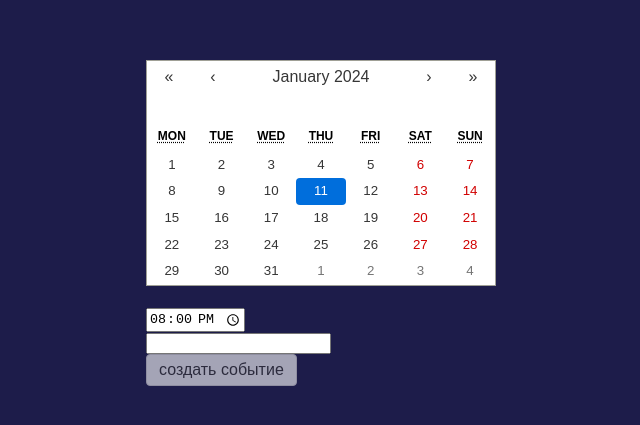
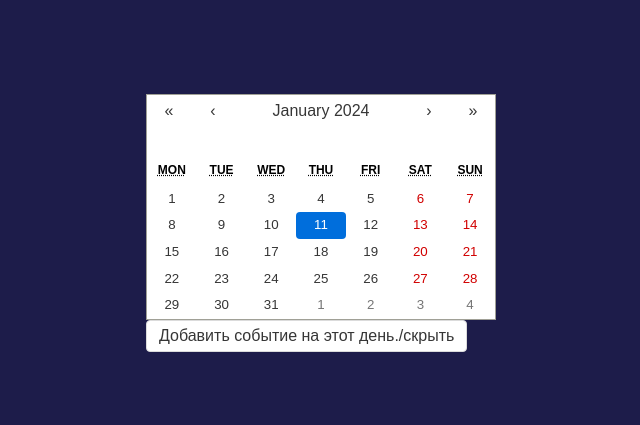
Before and after one commit to ArkadiyJS/my-calendary, a React (Create React App) app: page / in a window 1280 px wide. Shown: the part 177-602 px from the top of the page, without its empty margins (319-959 px from the left). Built offline with nearby package versions, Linux system fonts and the light colour scheme.

Commit message:
add modal window from show form event day

```diff
--- a/src/App.tsx
+++ b/src/App.tsx
@@ -14,6 +14,8 @@ function MyApp() {
 
   const [eve,setEve] = useState('')
 
+  const [showInputFormEventDay,setShowInputFormEventDay] = useState(false)
+
 
   // useEffect(()=>{
   //   const x = new Date()
@@ -25,7 +27,10 @@ function MyApp() {
   return (
     <>
       <Calendar  onClickDay={(i)=>setEve(`${i}`)} onChange={onChange} value={value} />
-       <DayEvent eve={eve} />
+
+      <button onClick={()=>{setShowInputFormEventDay(!showInputFormEventDay)}}>Добавить событие на этот день./скрыть</button>
+
+      {!!showInputFormEventDay ?<DayEvent eve={eve} /> : ''}
 
 
 
--- a/src/components/DayEvent.tsx
+++ b/src/components/DayEvent.tsx
@@ -35,7 +35,9 @@ const handleSubmit = (e)=>{
         time:pickTime,
         textEvent:eventName,
       }
+
        console.log(newEventDay)
+       setEventName('')
     }
 
 }
```
